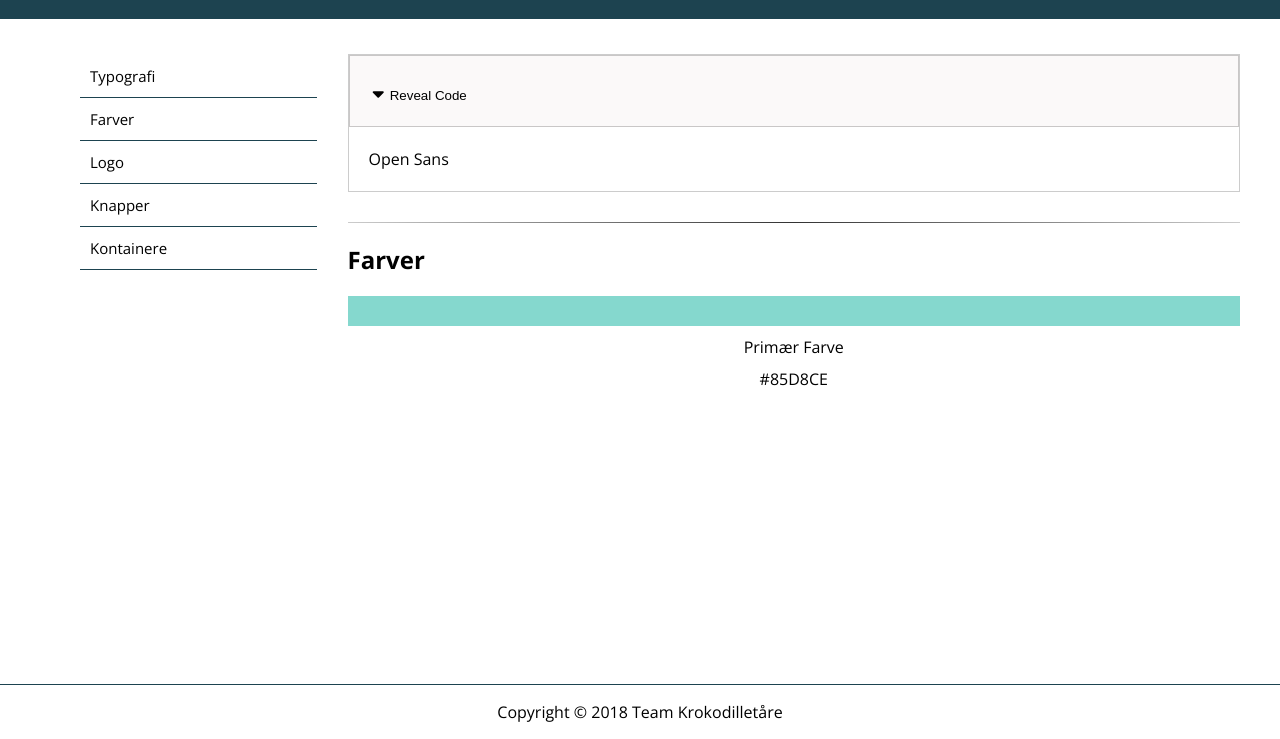
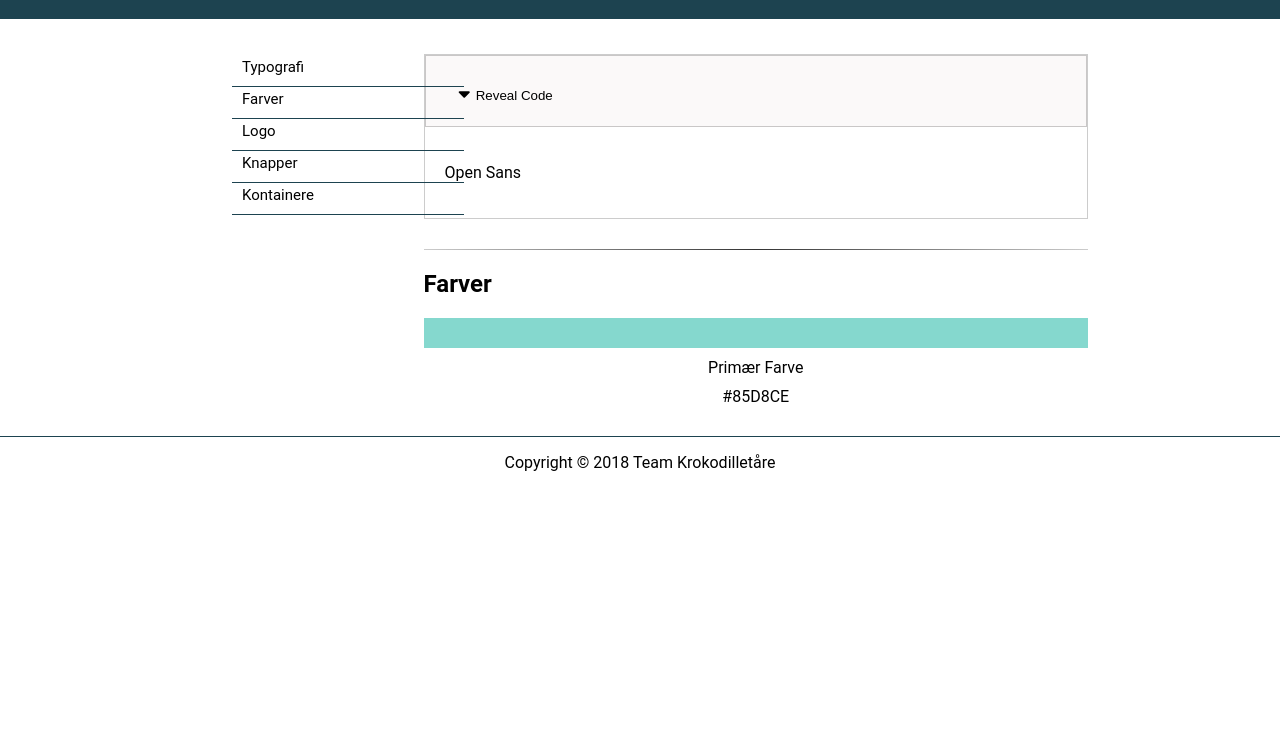
Before and after one commit to Frdez/ESPORT-Styleguide, a plain HTML site: page index.html in a window 1280 px wide. Shown: the part 61-800 px from the top of the page. Drawn offline with nearby package versions, Linux system fonts and the light colour scheme.

Commit message:
font change + small motifications

```diff
--- a/assets/css/style.css
+++ b/assets/css/style.css
@@ -1,6 +1,6 @@
 body {
   margin: 0;
-  font-family: 'Open Sans', sans-serif;
+  font-family: 'Roboto', sans-serif;
 }
 
 /* STANDARTS */
@@ -23,7 +23,7 @@ body {
 
 /* WRAPPER */
 #site-wrapper {
-  width: 1200px;
+  width: 70vw;
   margin: 20px auto;
 }
 
@@ -47,7 +47,10 @@ header img {
   margin-top: 15px;
 }
 
-#DIVREVEAL {
+#Div1,
+#Div2,
+#Div3,
+#Div4 {
   margin-top: 10px;
   width: 100%;
   padding: 20px;
@@ -64,13 +67,13 @@ header img {
 }
 
 .padding {
-  padding: 5px 5px 5px 20px;
+  padding: 20px 20px 20px 20px;
 }
 
 button {
   background-color: #FBF9F9;
   color: black;
-  width: 120px;
+  width: 140px;
   height: 50px;
   border: none;
   cursor: pointer;
@@ -105,39 +108,44 @@ hr {
     background-color: #85D8CE;
 }
 
+.top {
+  margin-top: 20px;
+}
+
+/* main --> nav */
+
+
 /* ASIDE */
 #site-nav {
   flex: 1;
 }
 
-nav {
+#site-nav nav {
   position: fixed;
 }
 
-ul {
+#site-nav ul {
   list-style-type: none;
 }
 
-li:hover {
+#site-nav li:hover {
   background-color: #1D4350;
   color: white;
 }
 
-li {
+#site-nav li {
   border-bottom: solid 0.5px #1D4350;
-  padding: 10px 150px 10px 10px;
+  padding: 2px 150px 10px 10px;
   cursor: pointer;
 }
 
-li a {
+#site-nav li a {
   font-size: 15px;
   /* font-weight: 700; */
 }
 
 /* footer */
 footer {
-  position: absolute;
-  bottom: 0;
   width: 100%;
   border-top: solid 1px #1D4350;
 }
```
